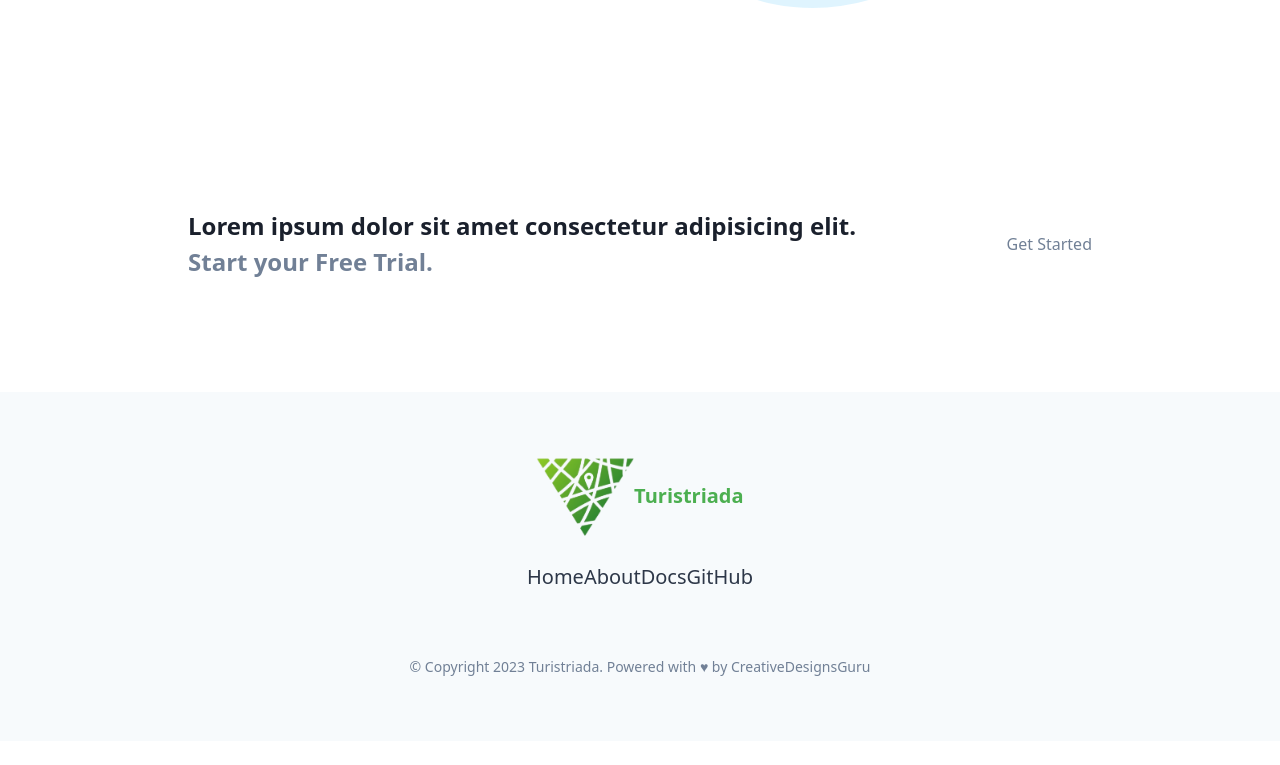
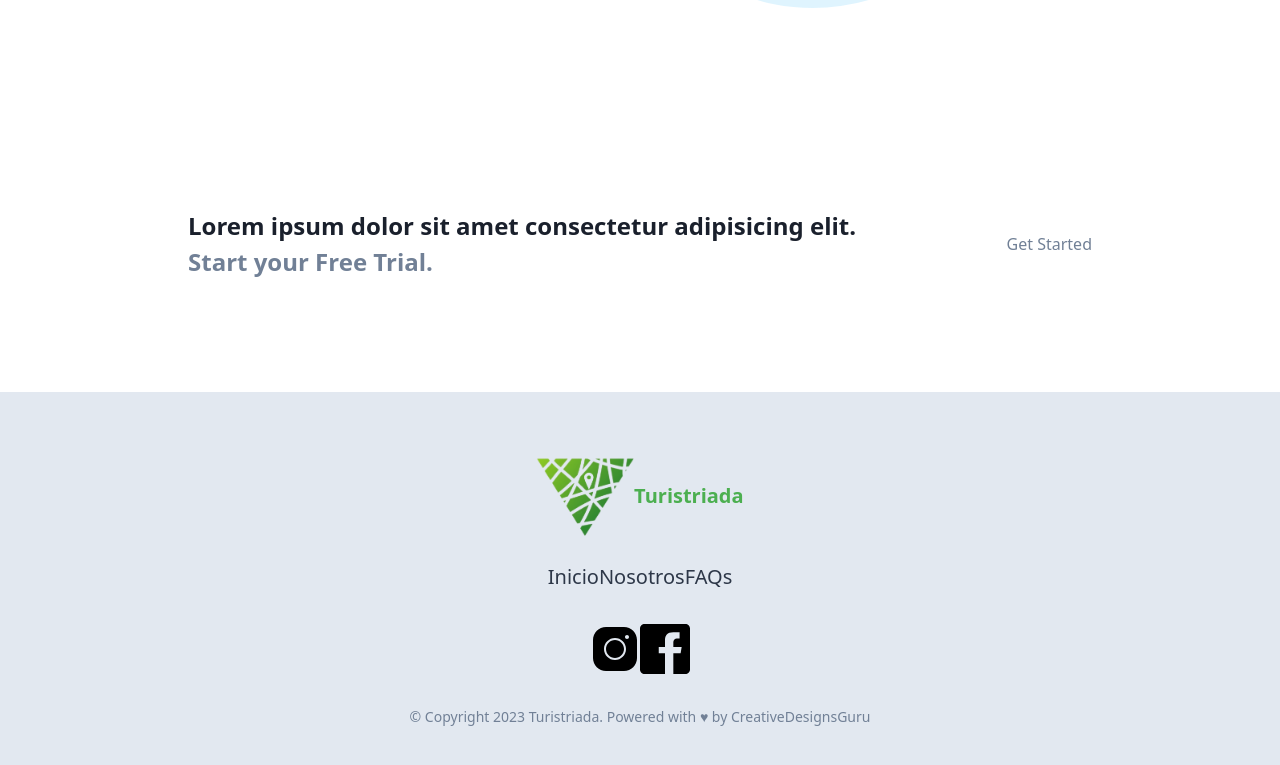
Before and after one commit to JohanRestrepo19/turistriada, a Next.js app: page / in a window 1280 px wide. Shown: the part 2372-3137 px from the top of the page. Before the commit the page ends 3113 px from the top, so only its background shows below. Built offline with nearby package versions, Linux system fonts and the light colour scheme.

Commit message:
style: Redesign footer.

```diff
--- a/src/templates/Footer.tsx
+++ b/src/templates/Footer.tsx
@@ -6,7 +6,7 @@ import { Section } from '../layout/Section';
 import { Logo } from './Logo';
 
 const Footer = () => (
-  <Background color="bg-gray-100">
+  <Background color="bg-gray-300">
     <Section>
       <CenteredFooter
         logo={<Logo />}
@@ -14,56 +14,26 @@ const Footer = () => (
           <>
             <Link href="/">
               <a>
-                <svg viewBox="0 0 24 24" xmlns="http://www.w3.org/2000/svg">
-                  <path d="M12 .297c-6.63 0-12 5.373-12 12 0 5.303 3.438 9.8 8.205 11.385.6.113.82-.258.82-.577 0-.285-.01-1.04-.015-2.04-3.338.724-4.042-1.61-4.042-1.61C4.422 18.07 3.633 17.7 3.633 17.7c-1.087-.744.084-.729.084-.729 1.205.084 1.838 1.236 1.838 1.236 1.07 1.835 2.809 1.305 3.495.998.108-.776.417-1.305.76-1.605-2.665-.3-5.466-1.332-5.466-5.93 0-1.31.465-2.38 1.235-3.22-.135-.303-.54-1.523.105-3.176 0 0 1.005-.322 3.3 1.23.96-.267 1.98-.399 3-.405 1.02.006 2.04.138 3 .405 2.28-1.552 3.285-1.23 3.285-1.23.645 1.653.24 2.873.12 3.176.765.84 1.23 1.91 1.23 3.22 0 4.61-2.805 5.625-5.475 5.92.42.36.81 1.096.81 2.22 0 1.606-.015 2.896-.015 3.286 0 .315.21.69.825.57C20.565 22.092 24 17.592 24 12.297c0-6.627-5.373-12-12-12" />
+                <svg
+                  xmlns="http://www.w3.org/2000/svg"
+                  viewBox="0 0 50 50"
+                  width="50px"
+                  height="50px"
+                >
+                  <path d="M 16 3 C 8.83 3 3 8.83 3 16 L 3 34 C 3 41.17 8.83 47 16 47 L 34 47 C 41.17 47 47 41.17 47 34 L 47 16 C 47 8.83 41.17 3 34 3 L 16 3 z M 37 11 C 38.1 11 39 11.9 39 13 C 39 14.1 38.1 15 37 15 C 35.9 15 35 14.1 35 13 C 35 11.9 35.9 11 37 11 z M 25 14 C 31.07 14 36 18.93 36 25 C 36 31.07 31.07 36 25 36 C 18.93 36 14 31.07 14 25 C 14 18.93 18.93 14 25 14 z M 25 16 C 20.04 16 16 20.04 16 25 C 16 29.96 20.04 34 25 34 C 29.96 34 34 29.96 34 25 C 34 20.04 29.96 16 25 16 z" />
                 </svg>
               </a>
             </Link>
 
             <Link href="/">
               <a>
-                <svg viewBox="0 0 24 24" xmlns="http://www.w3.org/2000/svg">
-                  <path d="M23.998 12c0-6.628-5.372-12-11.999-12C5.372 0 0 5.372 0 12c0 5.988 4.388 10.952 10.124 11.852v-8.384H7.078v-3.469h3.046V9.356c0-3.008 1.792-4.669 4.532-4.669 1.313 0 2.686.234 2.686.234v2.953H15.83c-1.49 0-1.955.925-1.955 1.874V12h3.328l-.532 3.469h-2.796v8.384c5.736-.9 10.124-5.864 10.124-11.853z" />
-                </svg>
-              </a>
-            </Link>
-
-            <Link href="/">
-              <a>
-                <svg viewBox="0 0 24 24" xmlns="http://www.w3.org/2000/svg">
-                  <path d="M23.954 4.569a10 10 0 01-2.825.775 4.958 4.958 0 002.163-2.723c-.951.555-2.005.959-3.127 1.184a4.92 4.92 0 00-8.384 4.482C7.691 8.094 4.066 6.13 1.64 3.161a4.822 4.822 0 00-.666 2.475c0 1.71.87 3.213 2.188 4.096a4.904 4.904 0 01-2.228-.616v.061a4.923 4.923 0 003.946 4.827 4.996 4.996 0 01-2.212.085 4.937 4.937 0 004.604 3.417 9.868 9.868 0 01-6.102 2.105c-.39 0-.779-.023-1.17-.067a13.995 13.995 0 007.557 2.209c9.054 0 13.999-7.496 13.999-13.986 0-.209 0-.42-.015-.63a9.936 9.936 0 002.46-2.548l-.047-.02z" />
-                </svg>
-              </a>
-            </Link>
-
-            <Link href="/">
-              <a>
-                <svg xmlns="http://www.w3.org/2000/svg" viewBox="0 0 24 24">
-                  <path d="M23.495 6.205a3.007 3.007 0 00-2.088-2.088c-1.87-.501-9.396-.501-9.396-.501s-7.507-.01-9.396.501A3.007 3.007 0 00.527 6.205a31.247 31.247 0 00-.522 5.805 31.247 31.247 0 00.522 5.783 3.007 3.007 0 002.088 2.088c1.868.502 9.396.502 9.396.502s7.506 0 9.396-.502a3.007 3.007 0 002.088-2.088 31.247 31.247 0 00.5-5.783 31.247 31.247 0 00-.5-5.805zM9.609 15.601V8.408l6.264 3.602z" />
-                </svg>
-              </a>
-            </Link>
-
-            <Link href="/">
-              <a>
-                <svg viewBox="0 0 24 24" xmlns="http://www.w3.org/2000/svg">
-                  <path d="M20.447 20.452h-3.554v-5.569c0-1.328-.027-3.037-1.852-3.037-1.853 0-2.136 1.445-2.136 2.939v5.667H9.351V9h3.414v1.561h.046c.477-.9 1.637-1.85 3.37-1.85 3.601 0 4.267 2.37 4.267 5.455v6.286zM5.337 7.433a2.062 2.062 0 01-2.063-2.065 2.064 2.064 0 112.063 2.065zm1.782 13.019H3.555V9h3.564v11.452zM22.225 0H1.771C.792 0 0 .774 0 1.729v20.542C0 23.227.792 24 1.771 24h20.451C23.2 24 24 23.227 24 22.271V1.729C24 .774 23.2 0 22.222 0h.003z" />
-                </svg>
-              </a>
-            </Link>
-
-            <Link href="/">
-              <a>
-                <svg viewBox="0 0 24 24" xmlns="http://www.w3.org/2000/svg">
-                  <path d="M11.585 5.267c1.834 0 3.558.811 4.824 2.08v.004c0-.609.41-1.068.979-1.068h.145c.891 0 1.073.842 1.073 1.109l.005 9.475c-.063.621.64.941 1.029.543 1.521-1.564 3.342-8.038-.946-11.79-3.996-3.497-9.357-2.921-12.209-.955-3.031 2.091-4.971 6.718-3.086 11.064 2.054 4.74 7.931 6.152 11.424 4.744 1.769-.715 2.586 1.676.749 2.457-2.776 1.184-10.502 1.064-14.11-5.188C-.977 13.521-.847 6.093 5.62 2.245 10.567-.698 17.09.117 21.022 4.224c4.111 4.294 3.872 12.334-.139 15.461-1.816 1.42-4.516.037-4.498-2.031l-.019-.678c-1.265 1.256-2.948 1.988-4.782 1.988-3.625 0-6.813-3.189-6.813-6.812 0-3.659 3.189-6.885 6.814-6.885zm4.561 6.623c-.137-2.653-2.106-4.249-4.484-4.249h-.09c-2.745 0-4.268 2.159-4.268 4.61 0 2.747 1.842 4.481 4.256 4.481 2.693 0 4.464-1.973 4.592-4.306l-.006-.536z" />
-                </svg>
-              </a>
-            </Link>
-
-            <Link href="/">
-              <a>
-                <svg viewBox="0 0 24 24" xmlns="http://www.w3.org/2000/svg">
-                  <path d="M19.199 24C19.199 13.467 10.533 4.8 0 4.8V0c13.165 0 24 10.835 24 24h-4.801zM3.291 17.415a3.3 3.3 0 013.293 3.295A3.303 3.303 0 013.283 24C1.47 24 0 22.526 0 20.71s1.475-3.294 3.291-3.295zM15.909 24h-4.665c0-6.169-5.075-11.245-11.244-11.245V8.09c8.727 0 15.909 7.184 15.909 15.91z" />
+                <svg
+                  xmlns="http://www.w3.org/2000/svg"
+                  viewBox="0 0 24 24"
+                  width="50px"
+                  height="50px"
+                >
+                  <path d="M 21.800781 0 L 2.199219 0 C 1 0 0 1 0 2.199219 L 0 21.800781 C 0 23 1 24 2.199219 24 L 12 24 L 12 14 L 9 14 L 9 11 L 12 11 L 12 8 C 12 5.5 13 4 16 4 L 19 4 L 19 7 L 17.699219 7 C 16.800781 7 16 7.800781 16 8.699219 L 16 11 L 20 11 L 19.5 14 L 16 14 L 16 24 L 21.800781 24 C 23 24 24 23 24 21.800781 L 24 2.199219 C 24 1 23 0 21.800781 0 Z" />
                 </svg>
               </a>
             </Link>
@@ -72,22 +42,17 @@ const Footer = () => (
       >
         <li>
           <Link href="/">
-            <a>Home</a>
+            <a>Inicio</a>
           </Link>
         </li>
         <li>
           <Link href="/">
-            <a>About</a>
+            <a>Nosotros</a>
           </Link>
         </li>
         <li>
           <Link href="/">
-            <a>Docs</a>
-          </Link>
-        </li>
-        <li>
-          <Link href="https://github.com/ixartz/Next-JS-Landing-Page-Starter-Template">
-            <a>GitHub</a>
+            <a>FAQs</a>
           </Link>
         </li>
       </CenteredFooter>
```
